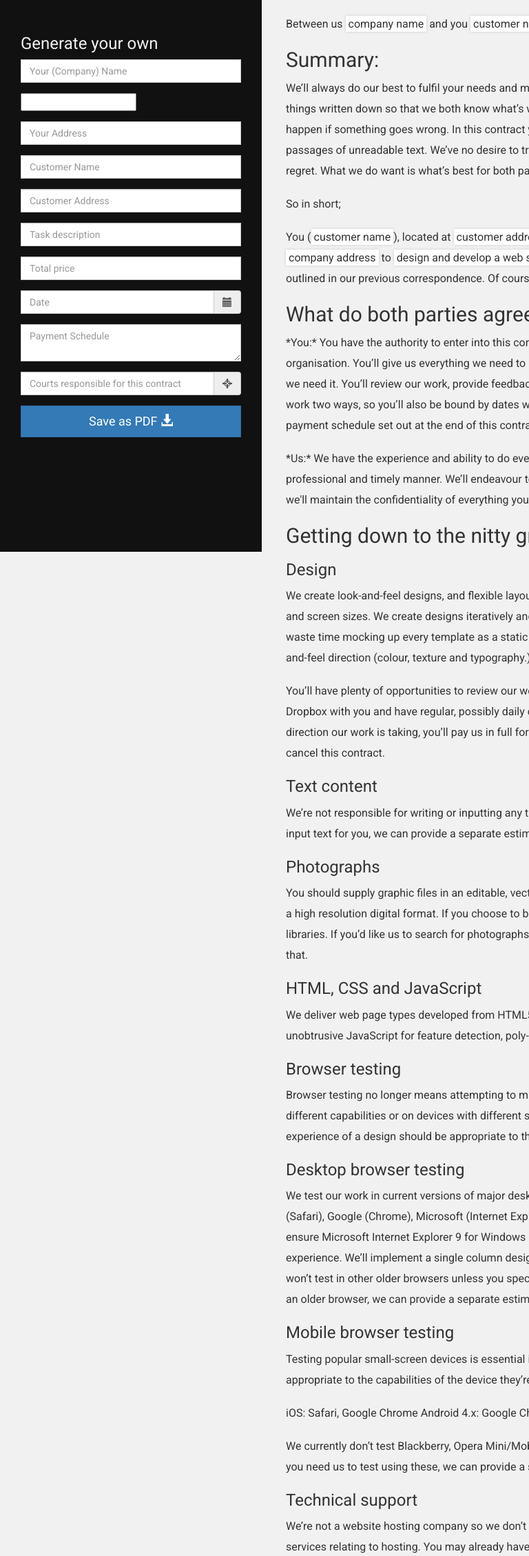
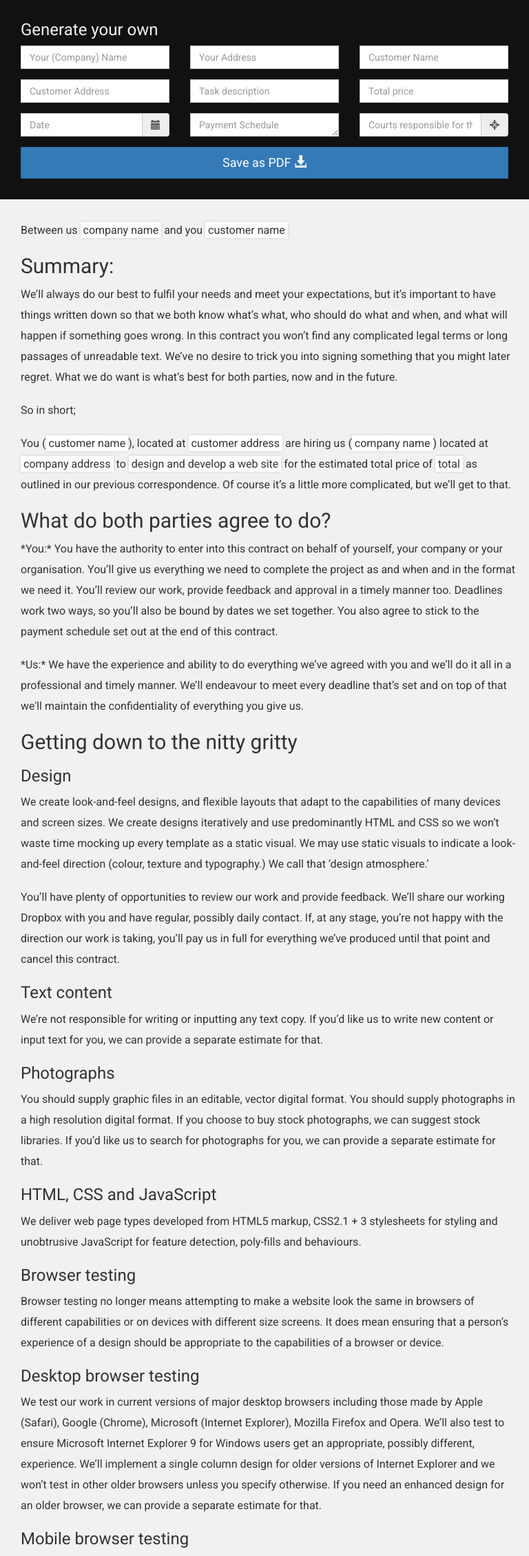
Before and after one commit to siamkreative/Contract-Killer-Generator, a PHP site: page / in a window 768 px wide; the page is wider, and only the part inside the window is pictured. Shown: the top 2256 px of that part at 69% size. Run offline with PHP 8.4, Linux system fonts and the light colour scheme; grey boxes labelled with a size stand in for pictures from a placeholder-image service; some libraries are stand-ins or nearby versions.

Commit message:
Improve responsiveness (tablets)

```diff
--- a/app-screen-only.css
+++ b/app-screen-only.css
@@ -97,7 +97,7 @@
 	background: none;
 }
 
-@media(min-width:768px) {
+@media (min-width: 1200px) {
 	#wrapper {
 		padding-left: 380px;
 	}
@@ -123,6 +123,27 @@
 		position: relative;
 		margin-right: 0;
 	}
+}
+
+/* Large devices (large desktops, 1200px and up) */
+@media (min-width: 768px) and (max-width: 1200px) {
+
+	#page-content-wrapper {
+		padding-top: 30px;
+	}
+	#sidebar-wrapper {
+		position: relative;
+		left: 0;
+		width: 100%;
+		height: 289px;
+		margin-left: 0;
+		top: 0;
+	}
+	.sidebar-inner h3 {
+		margin-top: 0;
+		padding-top: 0;
+	}
+
 }
 
 /* =============================================================================
--- a/app.js
+++ b/app.js
@@ -64,4 +64,11 @@ jQuery(document).ready(function ($) {
 		});
 	});
 
+	var mq = window.matchMedia('(min-width: 768px) and (max-width: 1200px)');
+	if (mq.matches) {
+		$('textarea[name="payment"]').attr('rows', 1);
+	} else {
+		$('textarea[name="payment"]').attr('rows', 2);
+	}
+
 });
--- a/index.php
+++ b/index.php
@@ -18,44 +18,50 @@
 				<p class="sidebar-description">Simply fill out the fields below and hit the submit button to save your contract as a PDF.</p>
 				<form id="form-customize" action="inc/create-pdf.php" method="post">
 					<div class="row">
-						<div class="col-lg-8">
+						<div class="col-lg-8 col-md-4 col-sm-4">
 							<div class="form-group">
 								<label class="sr-only">Your (Company) Name</label>
 								<input class="form-control" type="text" name="name" placeholder="Your (Company) Name" required>
 							</div>
 						</div>
-						<div class="col-lg-4">
+						<div class="col-lg-4 hidden-md hidden-sm">
 							<div class="form-group">
 								<!-- https://www.filepicker.com/documentation/file_ingestion/widgets/pick -->
 								<label class="sr-only">Add logo</label>
 								<input type="filepicker" data-fp-button-class="btn btn-default btn-block btn-fp" name="logo" data-fp-button-text="Add Logo" data-fp-extensions=".png,.jpg,.jpeg,.gif">
 							</div>
 						</div>
-					</div>
+						<div class="col-lg-12 col-md-4 col-sm-4">
 							<div class="form-group">
 								<label class="sr-only">Your Address</label>
 								<input class="form-control" type="text" name="address" placeholder="Your Address" required>
 							</div>
+						</div>
+						<div class="col-lg-12 col-md-4 col-sm-4">
 							<div class="form-group">
 								<label class="sr-only">Customer Name</label>
 								<input class="form-control" type="text" name="customername" placeholder="Customer Name" required>
 							</div>
+						</div>
+						<div class="col-lg-12 col-md-4 col-sm-4">
 							<div class="form-group">
 								<label class="sr-only">Customer Address</label>
 								<input class="form-control" type="text" name="customeraddress" placeholder="Customer Address" required>
 							</div>
+						</div>
+						<div class="col-lg-12 col-md-4 col-sm-4">
 							<div class="form-group">
 								<label class="sr-only">Task description</label>
 								<input class="form-control" type="text" name="task" placeholder="Task description" required>
 							</div>
-					<div class="row">
-						<div class="col-lg-6">
+						</div>
+						<div class="col-lg-6 col-md-4 col-sm-4">
 							<div class="form-group">
 								<label class="sr-only">Total price</label>
 								<input class="form-control" type="text" name="total" placeholder="Total price" required>
 							</div>
 						</div>
-						<div class="col-lg-6">
+						<div class="col-lg-6 col-md-4 col-sm-4">
 							<div class="form-group">
 								<label class="sr-only">Date</label>
 								<div class="input-group date">
@@ -63,15 +69,19 @@
 								</div>
 							</div>
 						</div>
-					</div>
+						<div class="col-lg-12 col-md-4 col-sm-4">
 							<div class="form-group">
 								<label class="sr-only">Payment Schedule</label>
-						<textarea class="form-control" name="payment" placeholder="Payment Schedule" required></textarea>
+								<textarea class="form-control" name="payment" placeholder="Payment Schedule" rows="2" required></textarea>
 							</div>
+						</div>
+						<div class="col-lg-12 col-md-4 col-sm-4">
 							<div class="form-group">
 								<label class="sr-only">Courts responsible for this contract</label>
 								<div class="input-group input-group-court">
 									<input class="form-control" type="text" name="court" placeholder="Courts responsible for this contract" required><span class="input-group-addon" title="Locate me" id="locateme"><i class="glyphicon glyphicon-screenshot"></i></span>
+								</div>
+							</div>
 						</div>
 					</div>
 					<button id="create-pdf-btn" class="btn btn-primary btn-lg btn-block">Save as PDF <span class="glyphicon glyphicon-download-alt" aria-hidden="true"></span></button>
```
Lines whose indentation alone changed are shown as unchanged.
